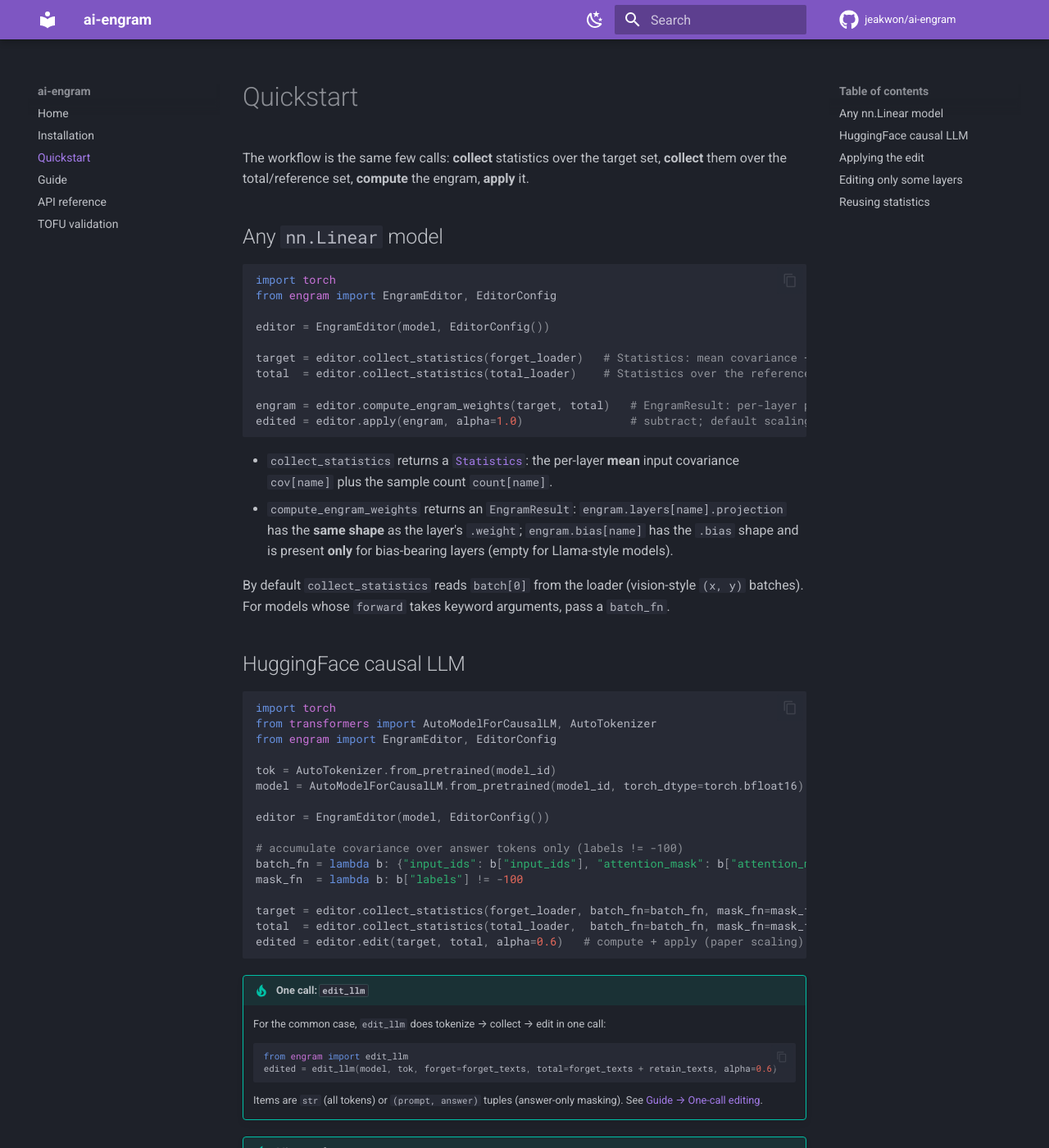
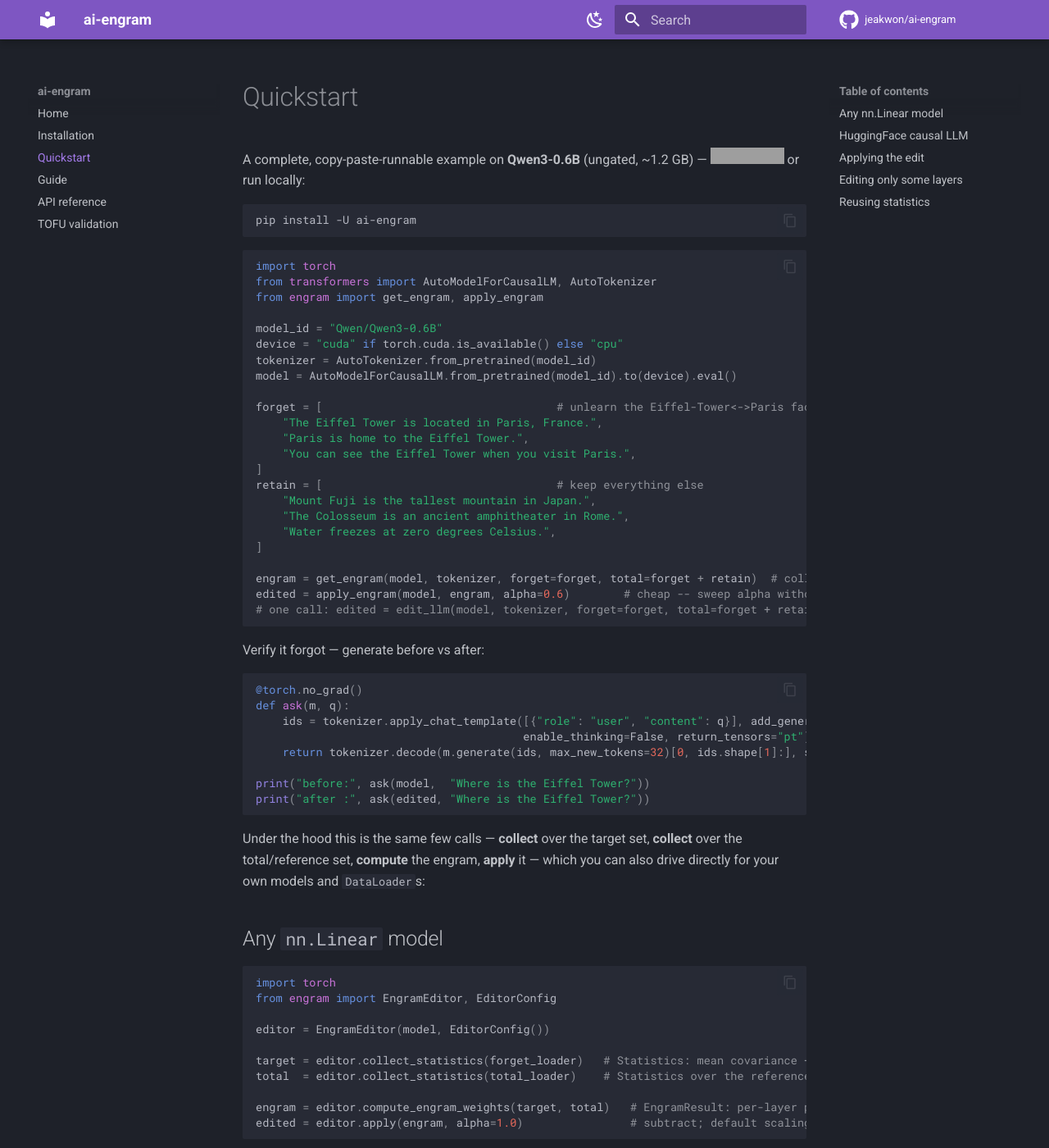
Before and after one commit to jeakwon/ai-engram, an MkDocs documentation site: the page built from docs/quickstart.md, in a window 1280 px wide and 1400 px high. Shown: the whole window at 82% size. Built offline with MkDocs 1.6.1 and Material for MkDocs 9.7.7, drawn with Linux system fonts in a browser that asks for light colours; comment, search, counter and statistics services are not loaded; grey boxes are pictures that could not be loaded.

Commit message:
docs: make the docs Quickstart runnable too (Qwen3), matching the README
- docs/quickstart.md: prepend a complete copy-paste Qwen3-0.6B example
  (install -> load -> get_engram/apply_engram -> before/after generation) with a
  Colab badge; the loader-based "drive it directly" sections follow.
- docs/index.md: Quickstart snippet now uses edit_llm (current API) and links the
  full runnable example.

Co-Authored-By: Claude Opus 4.8 (1M context) <noreply@anthropic.com>

````diff
--- a/docs/quickstart.md
+++ b/docs/quickstart.md
@@ -1,7 +1,54 @@
 # Quickstart
 
-The workflow is the same few calls: **collect** statistics over the target set,
-**collect** them over the total/reference set, **compute** the engram, **apply** it.
+A complete, copy-paste-runnable example on **Qwen3-0.6B** (ungated, ~1.2 GB) —
+[![Open In Colab](https://colab.research.google.com/assets/colab-badge.svg)](https://colab.research.google.com/github/jeakwon/ai-engram/blob/main/examples/quick_ai_engram_qwen3.ipynb) or run locally:
+
+```bash
+pip install -U ai-engram
+```
+
+```python
+import torch
+from transformers import AutoModelForCausalLM, AutoTokenizer
+from engram import get_engram, apply_engram
+
+model_id = "Qwen/Qwen3-0.6B"
+device = "cuda" if torch.cuda.is_available() else "cpu"
+tokenizer = AutoTokenizer.from_pretrained(model_id)
+model = AutoModelForCausalLM.from_pretrained(model_id).to(device).eval()
+
+forget = [                                   # unlearn the Eiffel-Tower<->Paris fact (a few phrasings)
+    "The Eiffel Tower is located in Paris, France.",
+    "Paris is home to the Eiffel Tower.",
+    "You can see the Eiffel Tower when you visit Paris.",
+]
+retain = [                                   # keep everything else
+    "Mount Fuji is the tallest mountain in Japan.",
+    "The Colosseum is an ancient amphitheater in Rome.",
+    "Water freezes at zero degrees Celsius.",
+]
+
+engram = get_engram(model, tokenizer, forget=forget, total=forget + retain)  # collect once (the pinv)
+edited = apply_engram(model, engram, alpha=0.6)        # cheap -- sweep alpha without recollecting
+# one call: edited = edit_llm(model, tokenizer, forget=forget, total=forget + retain, alpha=0.6)
+```
+
+Verify it forgot — generate before vs after:
+
+```python
+@torch.no_grad()
+def ask(m, q):
+    ids = tokenizer.apply_chat_template([{"role": "user", "content": q}], add_generation_prompt=True,
+                                        enable_thinking=False, return_tensors="pt").to(device)
+    return tokenizer.decode(m.generate(ids, max_new_tokens=32)[0, ids.shape[1]:], skip_special_tokens=True)
+
+print("before:", ask(model,  "Where is the Eiffel Tower?"))
+print("after :", ask(edited, "Where is the Eiffel Tower?"))
+```
+
+Under the hood this is the same few calls — **collect** over the target set, **collect**
+over the total/reference set, **compute** the engram, **apply** it — which you can also
+drive directly for your own models and `DataLoader`s:
 
 ## Any `nn.Linear` model
 
````
Also changed, not shown: docs/index.md (+7 -7 lines).
